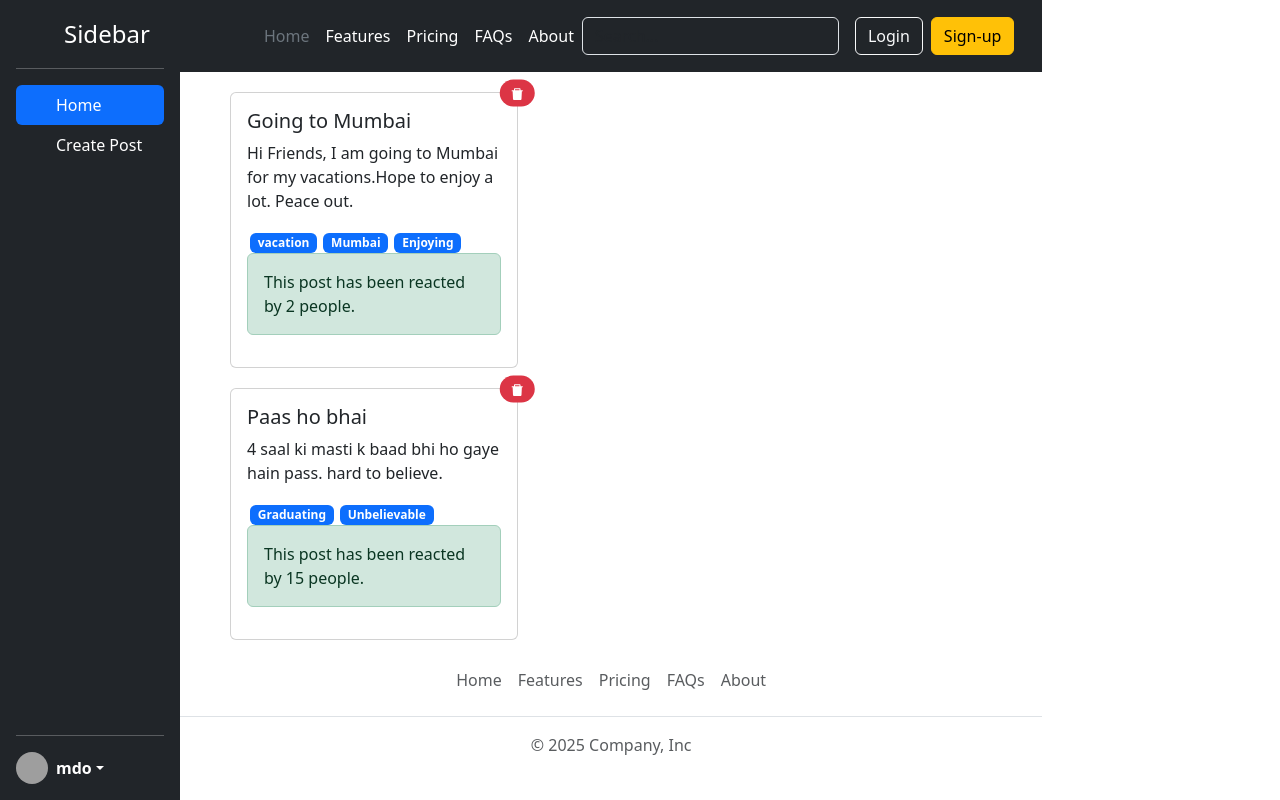
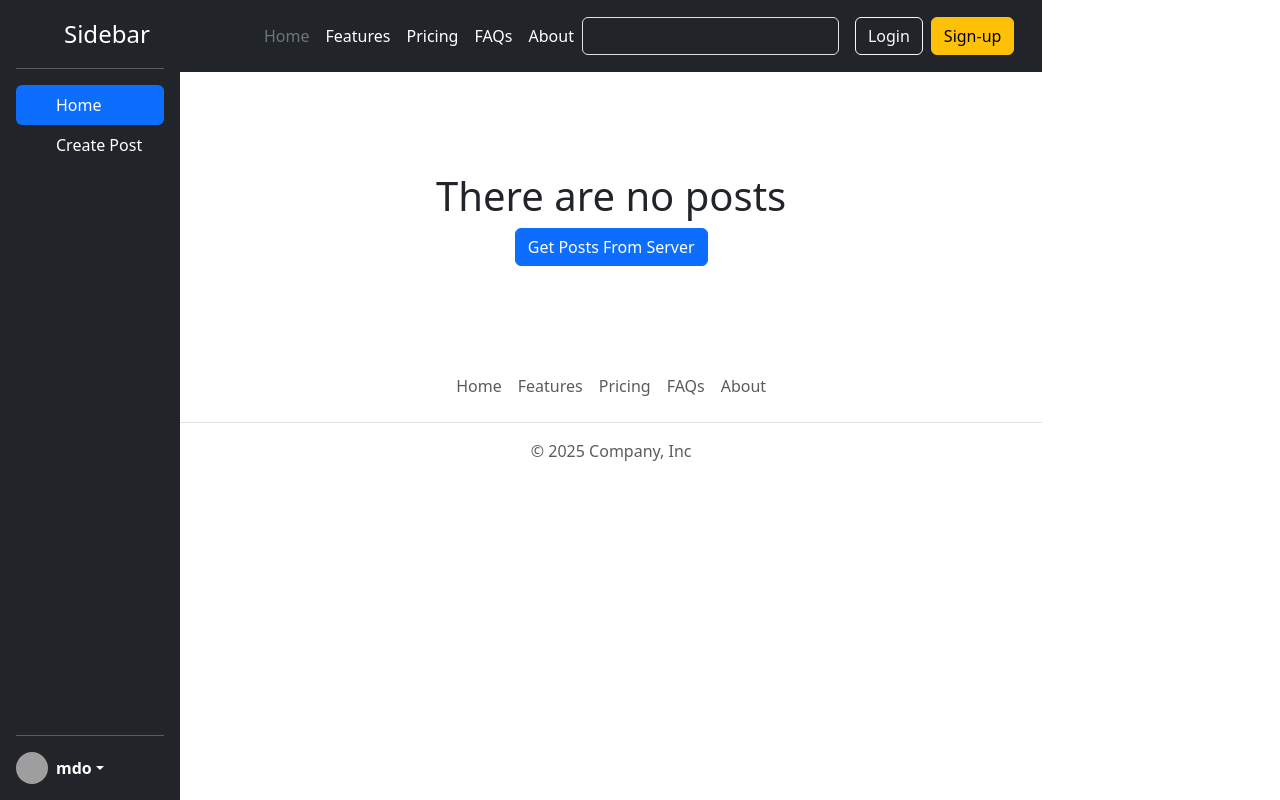
Before and after one commit to shubhampathare25/Social-Media-Interface, a React (Vite) app: page /create-post in a window 1280 px wide. Built offline with nearby package versions, Linux system fonts and the light colour scheme; grey boxes are pictures that could not be loaded.

Commit message:
Social-media post added

```diff
--- a/src/App.css
+++ b/src/App.css
@@ -27,3 +27,7 @@
   margin-top: 50px;
   margin-left: 10%;
 }
+
+.welcome-message {
+  margin: 100px 0;
+}
--- a/src/components/Post.jsx
+++ b/src/components/Post.jsx
@@ -28,7 +28,7 @@ const Post = ({ post }) => {
         ))}
 
         <div className="alert alert-success reaction" role="alert">
-          This post has been reacted by {post.reactions} people.
+          This post has been reacted by {post.reactions.like} people.
         </div>
       </div>
     </div>
--- a/src/components/PostList.jsx
+++ b/src/components/PostList.jsx
@@ -1,11 +1,24 @@
 import { useContext } from "react";
 import Post from "./Post";
 import { PostList as PostListData } from "../store/post-list-store";
+import WelcomeMessage from "./WelcomeMessage";
 
 const PostList = () => {
-  const { postList } = useContext(PostListData);
+  const { postList, addInitialPosts } = useContext(PostListData);
+
+  const handleGetPostsClick = () => {
+    fetch("https://dummyjson.com/posts")
+      .then((res) => res.json())
+      .then((data) => {
+        addInitialPosts(data.posts);
+      });
+  };
+
   return (
     <>
+      {postList.length === 0 && (
+        <WelcomeMessage onGetPostsClick={handleGetPostsClick} />
+      )}
       {postList.map((post) => (
         <Post key={post.id} post={post} />
       ))}
--- a/src/components/WelcomeMessage.jsx
+++ b/src/components/WelcomeMessage.jsx
@@ -1,7 +1,14 @@
 const WelcomeMessage = ({ onGetPostsClick }) => {
   return (
     <center className="welcome-message">
-      <h1>There are no posts</h1>;
+      <h1>There are no posts</h1>
+      <button
+        type="button"
+        onClick={onGetPostsClick}
+        className="btn btn-primary"
+      >
+        Get Posts From Server
+      </button>
     </center>
   );
 };
--- a/src/store/post-list-store.jsx
+++ b/src/store/post-list-store.jsx
@@ -3,6 +3,7 @@ import { createContext, useReducer } from "react";
 export const PostList = createContext({
   postList: [],
   addPost: () => {},
+  addInitialPosts: () => {},
   deletePost: () => {},
 });
 
@@ -12,6 +13,8 @@ const postListReducer = (currPostList, action) => {
     newPostList = currPostList.filter(
       (post) => post.id !== action.payload.postId,
     );
+  } else if (action.type === "ADD_INITIAL_POSTS") {
+    newPostList = action.payload.posts;
   } else if (action.type === "ADD_POST") {
     newPostList = [action.payload, ...currPostList];
   }
@@ -19,12 +22,10 @@ const postListReducer = (currPostList, action) => {
 };
 
 const PostListProvider = ({ children }) => {
-  const [postList, dispatchPostList] = useReducer(
-    postListReducer,
-    DEFAULT_POST_LIST,
-  );
+  const [postList, dispatchPostList] = useReducer(postListReducer, []);
 
-  const addPost = (userId, postTitle, postBody, reactions, tags) => { dispatchPostList({
+  const addPost = (userId, postTitle, postBody, reactions, tags) => {
+    dispatchPostList({
       type: "ADD_POST",
       payload: {
         id: Date.now(),
@@ -37,6 +38,14 @@ const PostListProvider = ({ children }) => {
     });
   };
 
+  const addInitialPosts = (posts) => {
+    dispatchPostList({
+      type: "ADD_INITIAL_POSTS",
+      payload: {
+        posts,
+      },
+    });
+  };
 
   const deletePost = (postId) => {
     dispatchPostList({
@@ -48,29 +57,12 @@ const PostListProvider = ({ children }) => {
   };
 
   return (
-    <PostList.Provider value={{ postList, addPost, deletePost }}>
+    <PostList.Provider
+      value={{ postList, addPost, addInitialPosts, deletePost }}
+    >
       {children}
     </PostList.Provider>
   );
 };
 
-const DEFAULT_POST_LIST = [
-  {
-    id: "1",
-    title: "Going to Mumbai",
-    body: "Hi Friends, I am going to Mumbai for my vacations.Hope to enjoy a lot. Peace out.",
-    reactions: 2,
-    userId: "user-9",
-    tags: ["vacation", "Mumbai", "Enjoying"],
-  },
-  {
-    id: "2",
-    title: "Paas ho bhai",
-    body: "4 saal ki masti k baad bhi ho gaye hain pass. hard to believe.",
-    reactions: 15,
-    userId: "user-12",
-    tags: ["Graduating", "Unbelievable"],
-  },
-];
-
 export default PostListProvider;
```
Also changed, not shown: src/components/LoadingSpinner.jsx (deleted, +0 -15 lines). Lines whose indentation alone changed are shown as unchanged.
